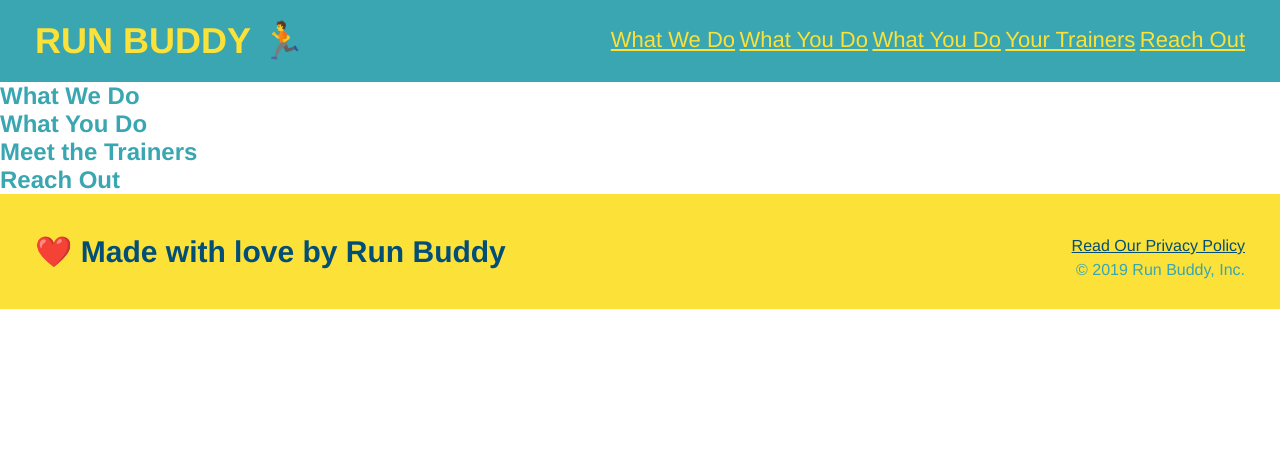
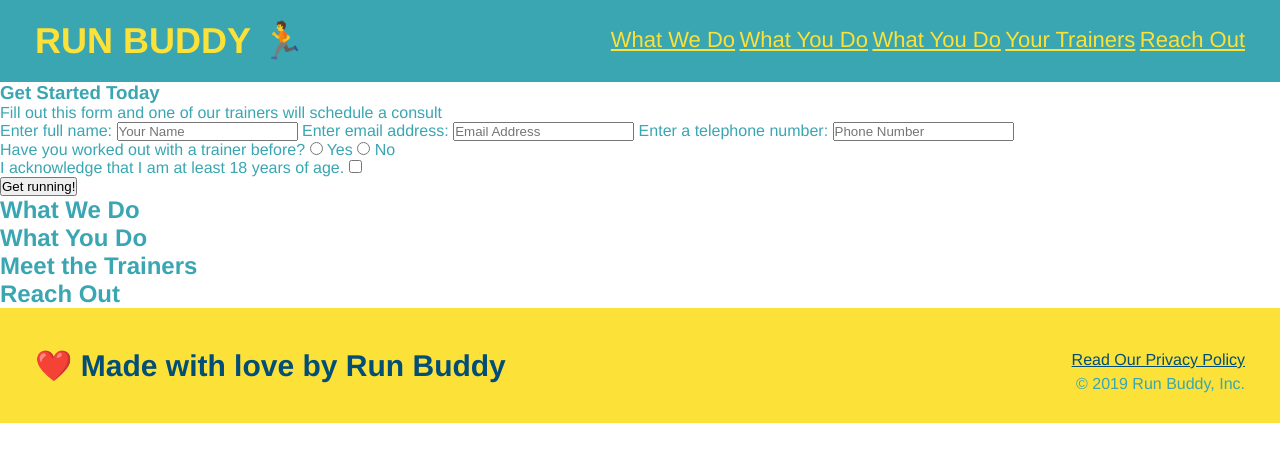
Before and after one commit to computeruser11/run-buddy, a plain HTML site: page index.html in a window 1280 px wide. Drawn offline with Linux system fonts and the light colour scheme.

Commit message:
radio button added

```diff
--- a/index.html
+++ b/index.html
@@ -44,7 +44,37 @@
 
         <!-- hero/jumbotron -->
         <section>
+            <div>
+                <h3>Get Started Today</h3>
+                <p>Fill out this form and one of our trainers will schedule a consult</p>
+            <!-- Add form element -->
+            <form>
+                <label for="name">Enter full name:</label>
+                <input type="text" placeholder="Your Name" name="name" id="name" />
+                <label for="email">Enter email address:</label>
+                <input type="email" placeholder="Email Address" name="email" id="email" />
+                <label for="phone">Enter a telephone number:</label>
+                <input type="tel" placeholder="Phone Number" name="phone" id="phone" />
+                <p>
+                    Have you worked out with a trainer before?
+                    <input type="radio" name="trainer-confirm" id="trainer-yes" />
+                    <label for="trainer-yes">Yes</label>
+                    <input type="radio" name="trainer-confirm" id="trainer-no" />
+                    <label for="trainer-no">No</label>
+                </p>
+                <p>
+                    <label for="checkbox">
+                        I acknowledge that I am at least 18 years of age.
+                    </label>
+                    <input type="checkbox" name="age-confirm" id="checkbox" />
+                </p>
+                <button type="submit">
+                    Get running!
+                </button>
+            </form>
+            </div>
         </section>
+        <!-- end hero -->
 
         <!-- "what we do" section -->
         <section>
```
